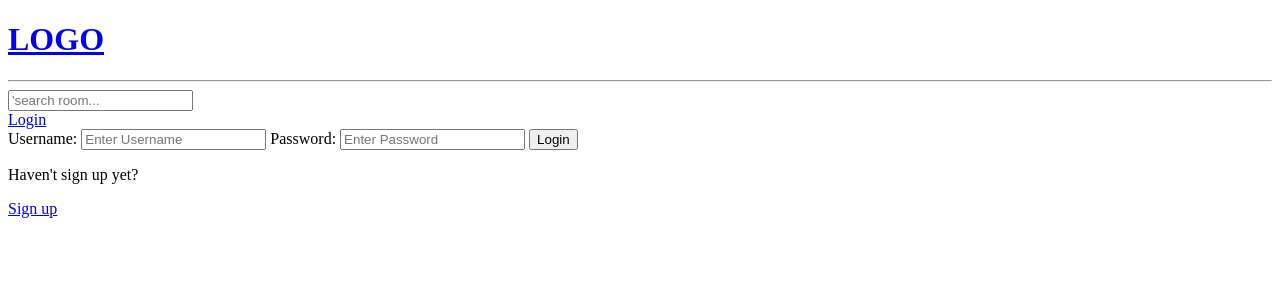
After one commit to littlekimber/web_project, a Django app: page /login/ in a window 1280 px wide. The commit adds this page. Shown: the top 300 px of the page. Run offline with Django 4.2, Linux system fonts and the light colour scheme.

Commit message:
web project

```diff
--- /dev/null
+++ b/base/templates/base/login_register.html
@@ -0,0 +1,27 @@
+{% extends 'main.html' %}
+{% block content %}
+{% if page == 'login' %}
+<div>
+    <form method="POST" action="">
+        {% csrf_token %}
+        <label>Username:</label>
+        <input type="text" name="username" placeholder="Enter Username">
+        <label>Password:</label>
+        <input type="password" name="password" placeholder="Enter Password">
+        <input type="submit" value="Login">
+        <p>Haven't sign up yet?</p>
+        <a href="{% url 'register' %}">Sign up</a>
+    </form>
+</div>
+{% else %}
+<div>
+    <form method="POST" action="">
+        {%csrf_token%}
+        <input type="submit" value="Register">
+        {{form.as_p}}
+        <p>Already sign up yet?</p>
+        <a href="{% url 'login' %}">Sign in</a>
+    </form>
+</div>
+{% endif %}
+{% endblock content %}
--- a/base/urls.py
+++ b/base/urls.py
@@ -7,4 +7,7 @@ urlpatterns = [
     path('create-room/', views.create_room, name='create-room'),
     path('update-room/<str:pk>/', views.update_room, name='update-room'),
     path('delete-room/<str:pk>/', views.delete_room, name='delete-room'),
+    path('login/', views.user_login, name='login'),
+    path('logout/', views.user_logout, name='logout'),
+    path('register/', views.user_register, name='register')
 ]
--- a/base/views.py
+++ b/base/views.py
@@ -1,7 +1,12 @@
 from django.shortcuts import render, redirect
 from django.http import HttpResponse
-from .models import Room
+from .models import Room, Topic
 from .forms import RoomForm
+from django.contrib import messages
+from django.contrib.auth import authenticate, login, logout
+from django.contrib.auth.models import User
+from django.contrib.auth.decorators import login_required
+from django.contrib.auth.forms import UserCreationForm
 # Create your views here.
 # rooms = [
 #     {'id':1, 'name':'Python'},
@@ -9,14 +14,18 @@ from .forms import RoomForm
 #     {'id':3, 'name':'Go'}
 # ]
 def home(request):
-    rooms = Room.objects.all()
-    return render(request, 'base/home.html', {'rooms':rooms})
+    q = request.GET.get('q') if request.GET.get('q') else ''
+    rooms = Room.objects.filter(topic__name__contains=q)
+    topics = Topic.objects.all()
+    room_count = rooms.count()
+    return render(request, 'base/home.html', {'rooms':rooms, 'topics':topics, 'room_count':room_count})
 
 def room(request, pk):
     room = Room.objects.get(id=pk)
     context = {'room': room}
     return render(request, 'base/room.html', context)
 
+@login_required(login_url='login')
 def create_room(request):
     form = RoomForm()
     if request.method == 'POST':
@@ -27,9 +36,12 @@ def create_room(request):
     context = {'form': form}
     return render(request, 'base/room_form.html', context)
 
+@login_required(login_url='login')
 def update_room(request, pk):
     room = Room.objects.get(id=pk)
     form = RoomForm(instance=room)
+    if request.user != room.host:
+        return HttpResponse('You are not allowed here')
     if request.method == 'POST':
         form = RoomForm(request.POST, instance=room)
         if form.is_valid():
@@ -38,9 +50,52 @@ def update_room(request, pk):
     context = {'form':form}
     return render(request, 'base/room_form.html', context)
 
+@login_required(login_url='login')
 def delete_room(request, pk):
     room = Room.objects.get(id=pk)
     if request.method == 'POST':
         room.delete()
         return redirect('home')
     return render(request, 'base/delete.html', {'obj':room})
+
+def user_login(request):
+    page = 'login'
+    if request.user.is_authenticated:
+        return redirect('home')
+
+    if request.method == 'POST':
+        print('post')
+        username = request.POST.get('username')
+        password = request.POST.get('password')
+        try:
+            user = User.objects.get(username=username)
+        except:
+            messages.error(request, 'User does not exist')
+        user = authenticate(request, username=username, password=password)
+        if user is not None:
+            login(request, user)
+            return redirect('home')
+        else:
+            messages.error(request, 'Username or Password does not exist')
+    context = {'page': page}
+    return render(request, 'base/login_register.html', context)
+
+def user_logout(request):
+    logout(request)
+    return redirect('home')
+
+def user_register(request):
+    page='register'
+    form = UserCreationForm()
+    if request.method == 'POST':
+        form = UserCreationForm(request.POST)
+        if form.is_valid():
+            user = form.save(commit=False)
+            user.username = user.username.lower()
+            user.save()
+            login(request, user)
+            return redirect('home')
+        else:
+            messages.error(request, 'An error occurred during registration')
+    context = {'form':form}
+    return render(request, 'base/login_register.html', context)
--- a/templates/main.html
+++ b/templates/main.html
@@ -7,8 +7,18 @@
     <title>Document</title>
 </head>
 <body>
+
     {% include 'navbar.html'%}
+
+    {% if messages %}
+    <ul class="messages">
+        {% for message in messages %}
+            <li>{{message}}</li>
+        {% endfor %}
+    </ul>
+    {% endif %}
     {% block content %}
+
     {% endblock %}
 </body>
 </html>
--- a/templates/navbar.html
+++ b/templates/navbar.html
@@ -3,3 +3,12 @@
     <h1>LOGO</h1>
 </a>
 <hr>
+<form method="'GET" action="{% url 'home' %}">
+    <input type="text" name="q" placeholder="'search room...">
+</form>
+{% if request.user.is_authenticated%}
+<p>Hello {{request.user}}</p>
+<a href="{% url 'logout' %}">Logout</a>
+{% else %}
+<a href="{% url 'login' %}">Login</a>
+{% endif %}
```
Also changed, not shown: base/templates/base/home.html (+29 -5 lines), base/migrations/0004_auto_20220307_1348.py (added), db.sqlite3.
